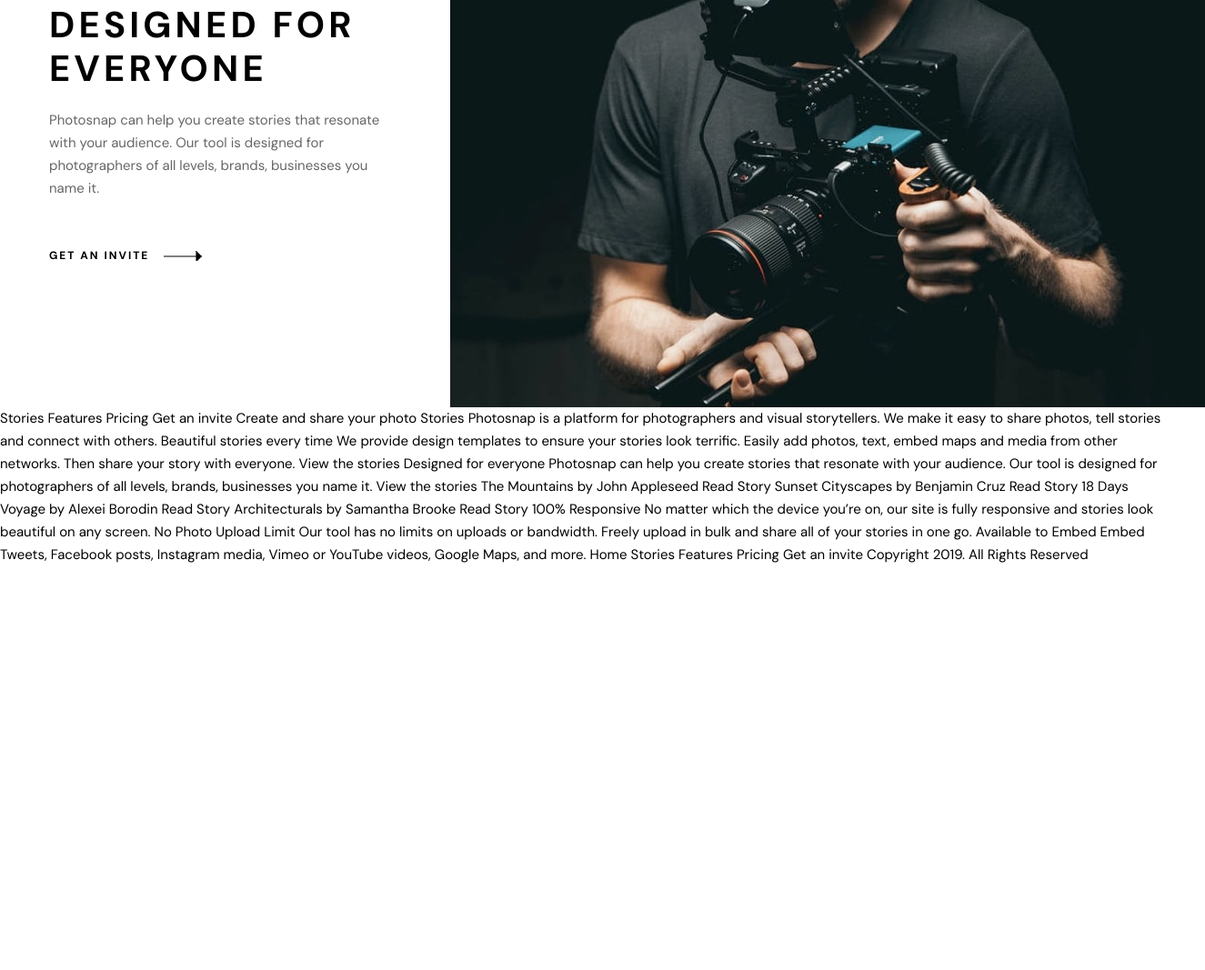
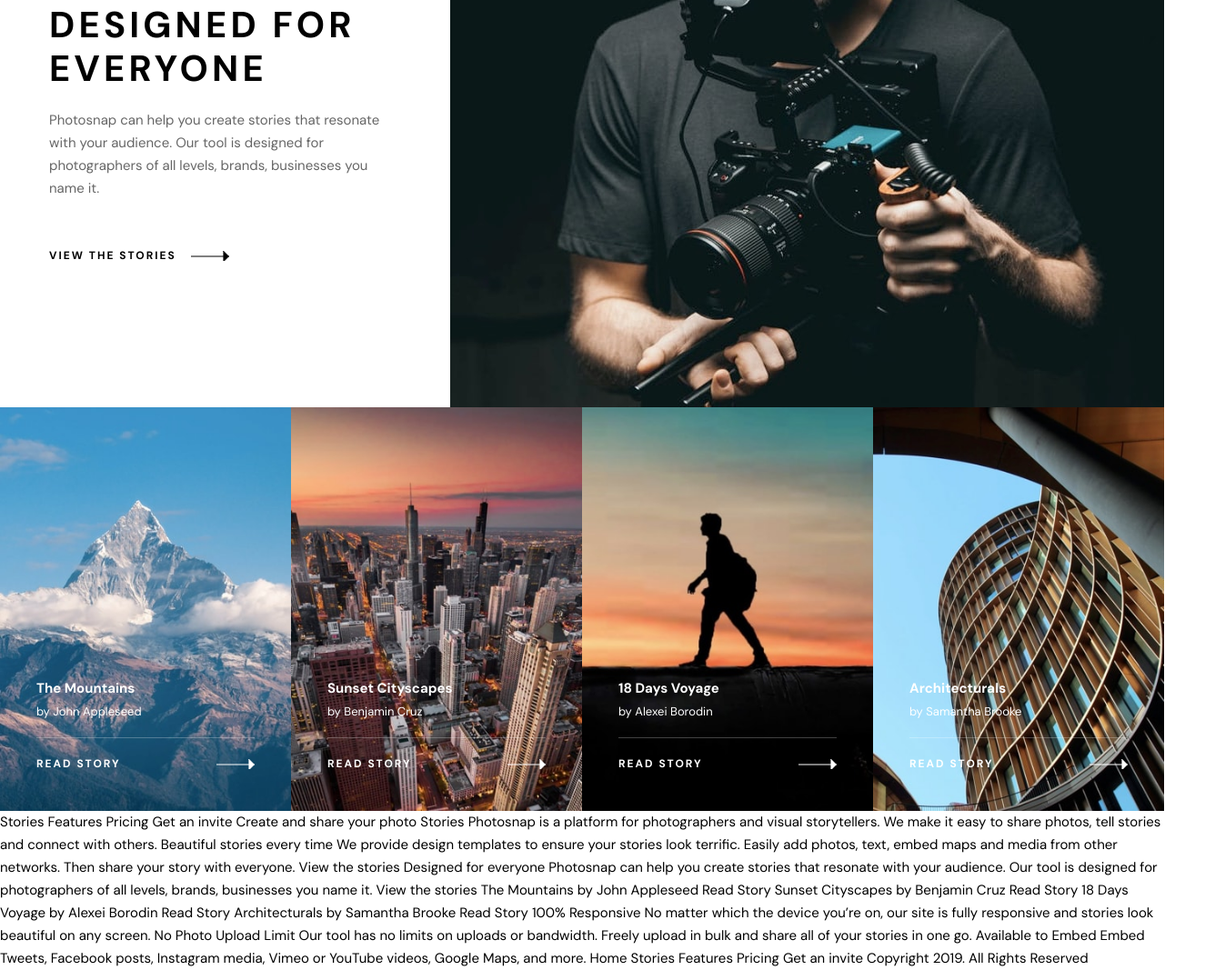
Before and after one commit to rohald89/Photosnap, a website: page index.html in a window 1280 px wide. Shown: the part 1474-2541 px from the top of the page at 91% size, 1325 px wide, since content can reach past the window. Before the commit the page ends 2097 px from the top, so only its background shows below. Drawn offline with Linux system fonts and the light colour scheme.

Commit message:
added story section

```diff
--- a/index.html
+++ b/index.html
@@ -49,7 +49,7 @@
   photos, text, embed maps and media from other networks. Then share your story
   with everyone.
         </p>
-        <a href="#" class="btn-2 btn-2--dark">Get an Invite</a>
+        <a href="#" class="btn-2 btn-2--dark">View the Stories</a>
         </div>
       </div>
       <div class="hero__img">
@@ -65,11 +65,58 @@
           Photosnap can help you create stories that resonate with your audience.  Our
   tool is designed for photographers of all levels, brands, businesses you name it.
         </p>
-        <a href="#" class="btn-2 btn-2--dark">Get an Invite</a>
+        <a href="#" class="btn-2 btn-2--dark">View the Stories</a>
         </div>
       </div>
       <div class="hero__img">
         <img src="./assets/home/desktop/designed-for-everyone.jpg" alt="Photographer overlooking a lake">
+      </div>
+    </div>
+
+    <div class="stories">
+      <div class="story-card">
+        <img src="../assets/stories/desktop/mountains.jpg" alt="" class="story-card__image">
+        <div class="story-card__container">
+          <div class="story-card__info">
+            <h3 class="story-card__title">The Mountains</h3>
+            <span class="story-card__author">by John Appleseed</span>
+          </div>
+          <a href="#" class="btn-2 btn-2--light">Read Story</a>
+        </div>
+        <div class="gradient"></div>
+      </div>
+      <div class="story-card">
+        <img src="../assets/stories/desktop/cityscapes.jpg" alt="" class="story-card__image">
+        <div class="story-card__container">
+          <div class="story-card__info">
+            <h3 class="story-card__title">Sunset Cityscapes</h3>
+            <span class="story-card__author">by Benjamin Cruz</span>
+          </div>
+          <a href="#" class="btn-2 btn-2--light">Read Story</a>
+        </div>
+        <div class="gradient"></div>
+      </div>
+      <div class="story-card">
+        <img src="../assets/stories/desktop/18-days-voyage.jpg" alt="" class="story-card__image">
+        <div class="story-card__container">
+          <div class="story-card__info">
+            <h3 class="story-card__title">18 Days Voyage</h3>
+            <span class="story-card__author">by Alexei Borodin</span>
+          </div>
+          <a href="#" class="btn-2 btn-2--light">Read Story</a>
+        </div>
+        <div class="gradient"></div>
+      </div>
+      <div class="story-card">
+        <img src="../assets/stories/desktop/architecturals.jpg" alt="" class="story-card__image">
+        <div class="story-card__container">
+          <div class="story-card__info">
+            <h3 class="story-card__title">Architecturals</h3>
+            <span class="story-card__author">by Samantha Brooke</span>
+          </div>
+          <a href="#" class="btn-2 btn-2--light">Read Story</a>
+        </div>
+        <div class="gradient"></div>
       </div>
     </div>
   </main>
--- a/scss/base/_normalize.scss
+++ b/scss/base/_normalize.scss
@@ -7,7 +7,9 @@
  * 1. Correct the line height in all browsers.
  * 2. Prevent adjustments of font size after orientation changes in iOS.
  */
-
+* {
+  box-sizing: border-box;
+}
 html {
   line-height: 1.15; /* 1 */
   -webkit-text-size-adjust: 100%; /* 2 */
--- a/scss/components/_hero.scss
+++ b/scss/components/_hero.scss
@@ -7,14 +7,22 @@
   &--reverse {
     flex-direction: row-reverse;
   }
+  &__img {
+    img {
+      width: 100%;
+      height: 100%;
+      object-fit: cover;
+      flex-shrink: 9;
+    }
+  }
 }
 .hero-container {
   display: flex;
   flex-direction: column;
   justify-content: center;
   align-items: center;
-  width: 42.5%;
   min-width: 495px;
+  flex: 1;
 
   &--light {
     background-color: $pure-white;
--- a/scss/components/_index.scss
+++ b/scss/components/_index.scss
@@ -1,3 +1,4 @@
 @import 'buttons';
 @import 'header';
 @import 'hero';
+@import 'stories';
--- /dev/null
+++ b/scss/components/_stories.scss
@@ -0,0 +1,71 @@
+.stories {
+  display: flex;
+  flex-wrap: wrap;
+}
+
+.story-card {
+  position: relative;
+  height: 100%;
+  width: 25%;
+  transition: all 0.3s ease;
+  display: flex;
+  flex-direction: column;
+
+  @media (max-width: 900px) {
+    width: 50%;
+  }
+
+  &__container {
+    position: absolute;
+    bottom: 0;
+    left: 0;
+    width: 100%;
+    padding: 40px;
+  }
+  &__image {
+    width: 100%;
+  }
+  &__info {
+    color: $pure-white;
+    z-index: 1;
+    padding: 16px 0;
+    border-bottom: 1px solid rgba($pure-white, 0.25);
+
+    h3 {
+      margin: 0;
+    }
+    span {
+      font-size: 13px;
+      line-height: 17px;
+      width: 100%;
+    }
+  }
+
+  .btn-2 {
+    display: inline-block;
+    width: 100%;
+    margin-top: 20px;
+
+    &:after {
+      transform: translate(0, -50%);
+    }
+  }
+
+  .gradient {
+    position: absolute;
+    bottom: 0;
+    left: 0;
+    height: 6px;
+    width: 0;
+    background-image: $main-accent;
+    transition: all 0.3s ease;
+  }
+
+  &:hover {
+    transform: translateY(-24px);
+
+    .gradient {
+      width: 100%;
+    }
+  }
+}
--- a/scss/utilities/_variables.scss
+++ b/scss/utilities/_variables.scss
@@ -1,4 +1,4 @@
-$main-accent: linear-gradient(#ffc593, #bc7198, #5a77ff);
+$main-accent: linear-gradient(to top right, #ffc593 0%, #bc7198 43.29%, #5a77ff 83.33%);
 $pure-black: #000;
 $light-grey: #dfdfdf;
 $pure-white: #fff;
```
Also changed, not shown: css/style.css.
